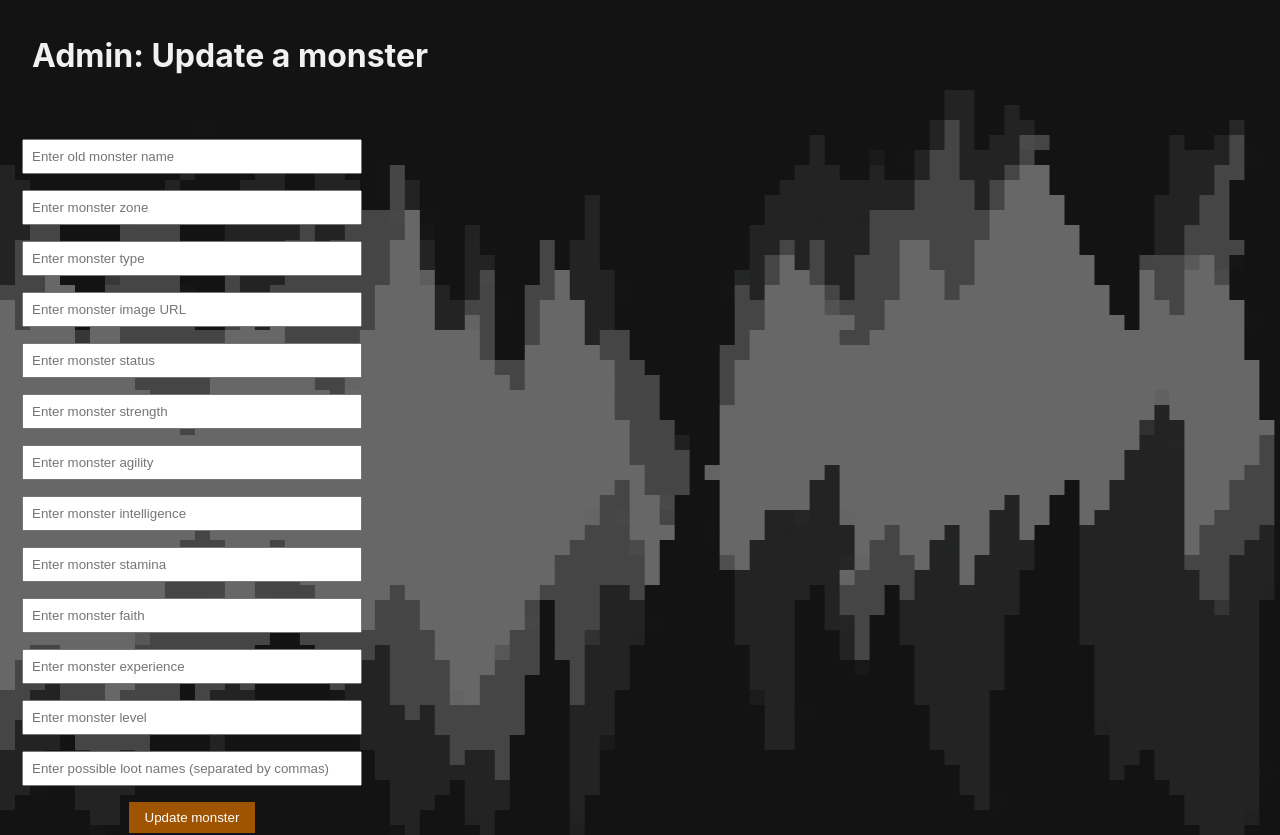
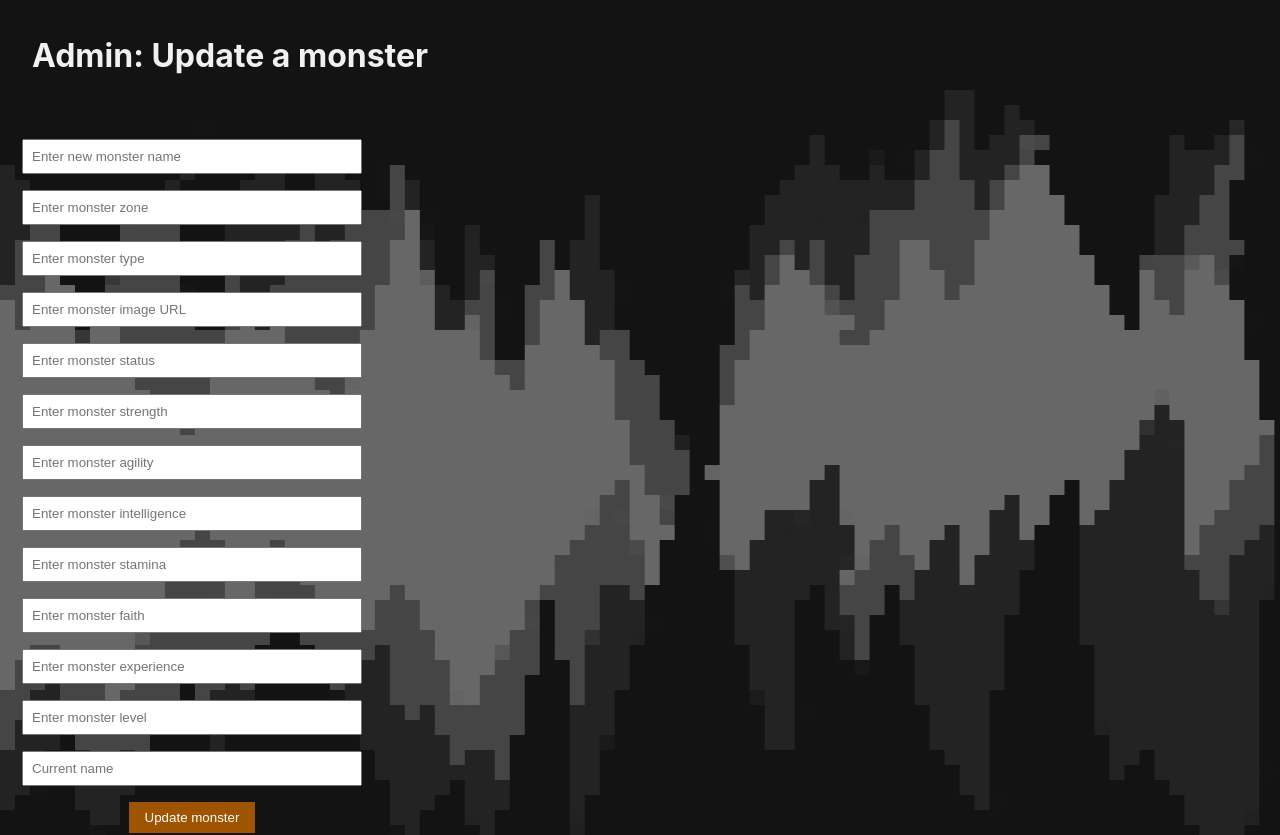
Before and after one commit to Mirko-125/Project-Redis-and-Neo4J, a React (Create React App) app in the folder React-actual/navissos/: page /monster in a window 1280 px wide. Shown: the part 960-1795 px from the top of the page. Built offline with nearby package versions, Linux system fonts and the light colour scheme; no server answers.

Commit message:
budjava vestica

```diff
--- a/React-actual/navissos/src/components/monster/Monster.js
+++ b/React-actual/navissos/src/components/monster/Monster.js
@@ -3,8 +3,8 @@ import './Monster.css';
 
 function Monster() {
     const [monsters, setMonsters] = useState([]);
-    const [monsterId, setSetMonsterId] = useState('');
     const [monsterName, setMonsterName] = useState('');
+    const [monsterOldName, setMonsterOldName] = useState('');
     const [monsterZone, setMonsterZone] = useState('');
     const [monsterType, setMonsterType] = useState('');
     const [monsterImageURL, setMonsterImageURL] = useState('');
@@ -98,6 +98,7 @@ function Monster() {
             name: monsterName,
             zone: monsterZone,
             imageURL: monsterImageURL,
+            type: monsterType,
             attributes: {
                 strength: monsterStrength,
                 agility: monsterAgility,
@@ -107,7 +108,8 @@ function Monster() {
                 experience: monsterExperience,
                 level: monsterLevel
             },
-            status: monsterStatus
+            status: monsterStatus,
+            oldName: monsterOldName
         };
 
         fetch('http://localhost:5236/api/Monster/Update', {
@@ -232,10 +234,10 @@ function Monster() {
             </div>
             <h1 className='i-m'>Admin: Update a monster</h1>
             <div className='update-monster'>
-            <input
+                <input
                     className='create-input'
                     type="text"
-                    placeholder="Enter old monster name"
+                    placeholder="Enter new monster name"
                     onChange={(e) => setMonsterName(e.target.value)}
                 />
                 <input
@@ -307,8 +309,8 @@ function Monster() {
                 <input
                     className='create-input'
                     type="text"
-                    placeholder="Enter possible loot names (separated by commas)"
-                    onChange={(e) => setPossibleLootNames(e.target.value.split(','))}
+                    placeholder="Current name"
+                    onChange={(e) => setMonsterOldName(e.target.value)}
                 />
                 <button onClick={handleUpdateMonster}>Update monster</button>
             </div>
```
